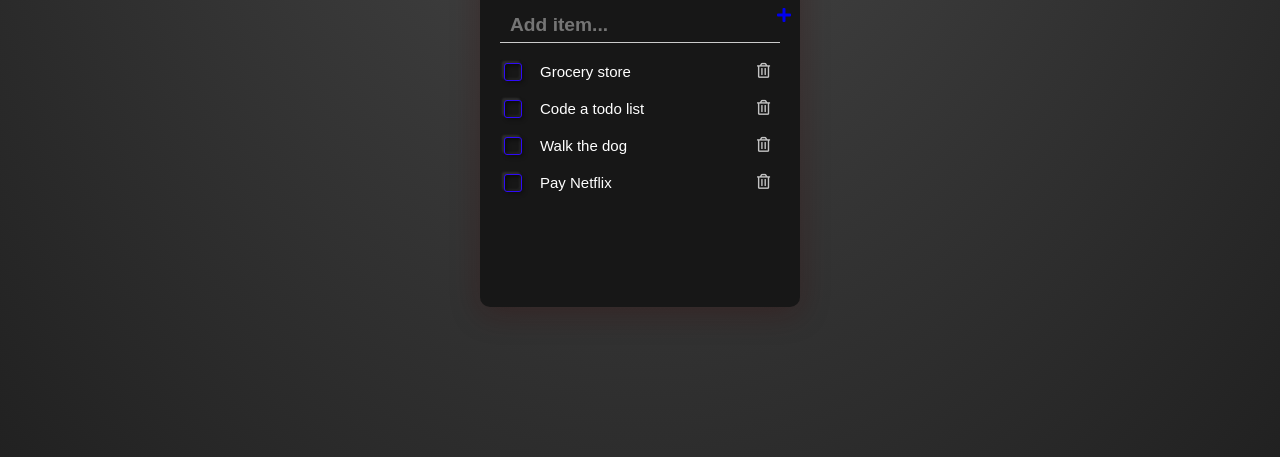
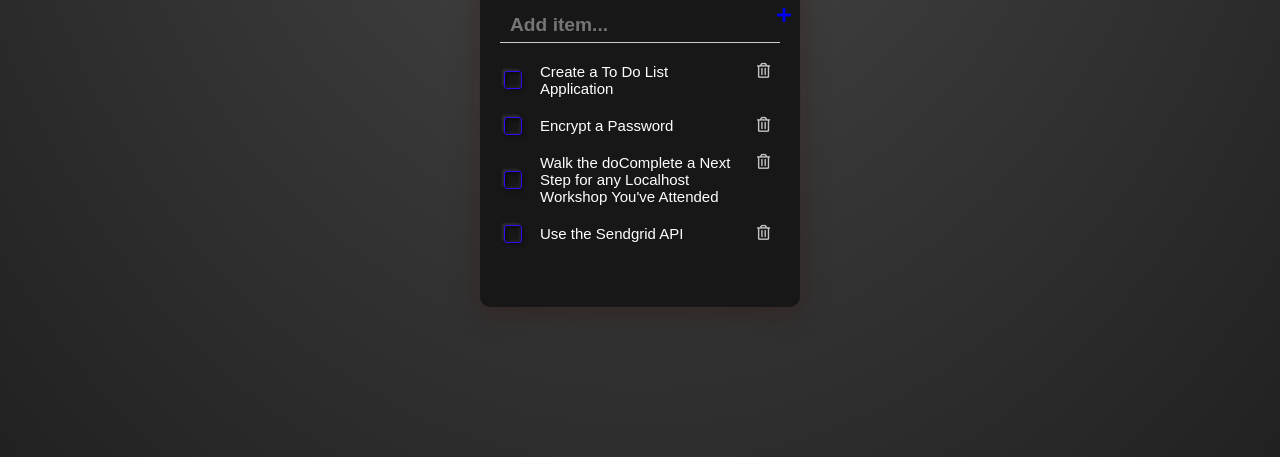
Before and after one commit to Ayush7614/MLH-LHD-Day-4-Tasks, a plain HTML site: page index.html in a window 1280 px wide. Shown: the part 343-800 px from the top of the page. Drawn offline with Linux system fonts and the light colour scheme; grey boxes are pictures that could not be loaded.

Commit message:
Update index.html

```diff
--- a/index.html
+++ b/index.html
@@ -37,8 +37,8 @@
           <input type="checkbox" id="todo_1">
           <label for="todo_1">
             <span class="check"></span>
-            Grocery store
-          </label>
+            Create a To Do List Application
+            </label>
           <i class="far fa-trash-alt delete"></i>
         </li>
 
@@ -46,7 +46,7 @@
           <input type="checkbox" id="todo_2">
           <label for="todo_2">
             <span class="check"></span>
-            Code a todo list
+            Encrypt a Password
           </label>
           <i class="far fa-trash-alt delete"></i>
         </li>
@@ -55,7 +55,7 @@
           <input type="checkbox" id="todo_3">
           <label for="todo_3">
             <span class="check"></span>
-            Walk the dog
+            Walk the doComplete a Next Step for any Localhost Workshop You've Attended
           </label>
           <i class="far fa-trash-alt delete"></i>
         </li>
@@ -64,8 +64,8 @@
           <input type="checkbox" id="todo_4">
           <label for="todo_4">
             <span class="check"></span>
-            Pay Netflix
-          </label>
+            Use the Sendgrid API
+           </label>
           <i class="far fa-trash-alt delete"></i>
         </li>
 
```
